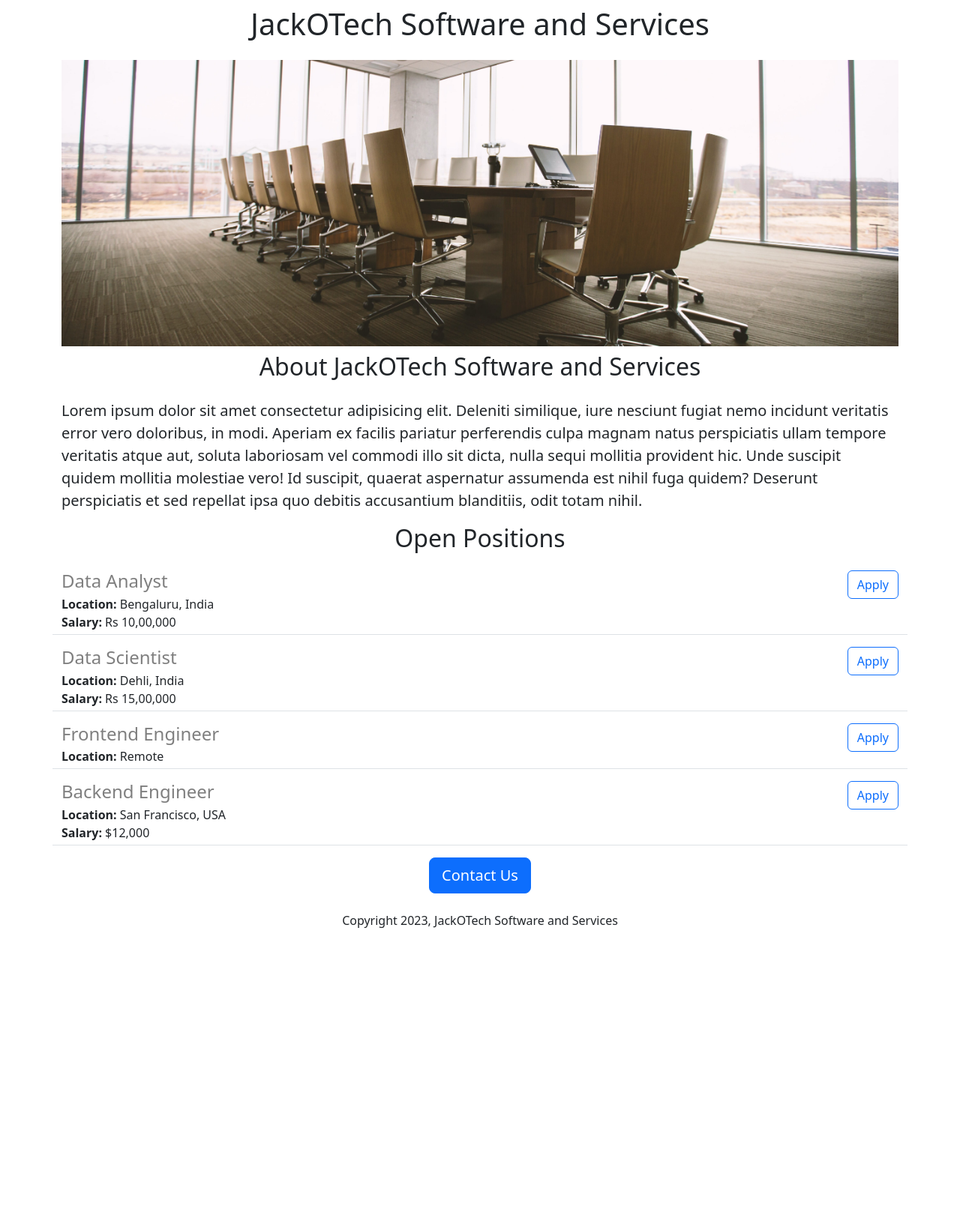
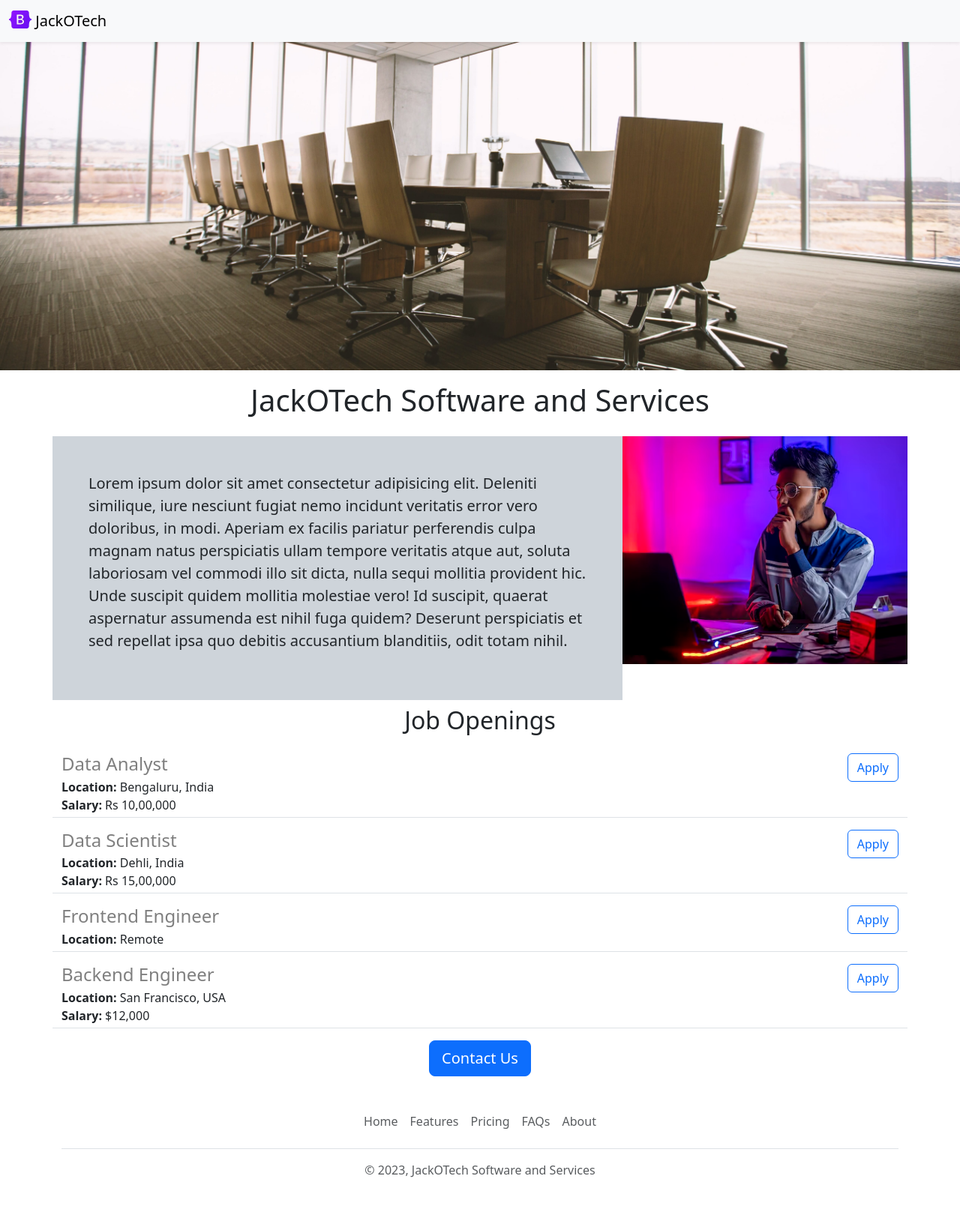
Before and after one commit to Meetpatel-09/learning_flask, a Flask app: page / in a window 1280 px wide. Shown: the whole page at 75% size. Before the commit the page ends 1238 px from the top, so only its background shows below. Run offline with Flask 3, Linux system fonts and the light colour scheme.

Commit message:
functional and aesthetic imporvements

```diff
--- /dev/null
+++ b/templates/footer.html
@@ -0,0 +1,12 @@
+<div class="container">
+     <footer class="py-3 my-4">
+          <ul class="nav justify-content-center border-bottom pb-3 mb-3">
+               <li class="nav-item"><a href="#" class="nav-link px-2 text-body-secondary">Home</a></li>
+               <li class="nav-item"><a href="#" class="nav-link px-2 text-body-secondary">Features</a></li>
+               <li class="nav-item"><a href="#" class="nav-link px-2 text-body-secondary">Pricing</a></li>
+               <li class="nav-item"><a href="#" class="nav-link px-2 text-body-secondary">FAQs</a></li>
+               <li class="nav-item"><a href="#" class="nav-link px-2 text-body-secondary">About</a></li>
+          </ul>
+          <p class="text-center text-body-secondary">&copy; 2023, JackOTech Software and Services </p>
+     </footer>
+</div>
--- a/templates/home.html
+++ b/templates/home.html
@@ -1,30 +1,49 @@
 <!DOCTYPE html>
 <html lang="en">
+
 <head>
      <meta charset="UTF-8">
      <meta http-equiv="X-UA-Compatible" content="IE=edge">
      <meta name="viewport" content="width=device-width, initial-scale=1.0">
      <title>Home</title>
-     <link href="https://cdn.jsdelivr.net/npm/bootstrap@5.3.0-alpha2/dist/css/bootstrap.min.css" rel="stylesheet" integrity="sha384-aFq/bzH65dt+w6FI2ooMVUpc+21e0SRygnTpmBvdBgSdnuTN7QbdgL+OapgHtvPp" crossorigin="anonymous">
+     <link href="https://cdn.jsdelivr.net/npm/bootstrap@5.3.0-alpha2/dist/css/bootstrap.min.css" rel="stylesheet"
+          integrity="sha384-aFq/bzH65dt+w6FI2ooMVUpc+21e0SRygnTpmBvdBgSdnuTN7QbdgL+OapgHtvPp" crossorigin="anonymous">
 </head>
+
 <body>
+     {% include 'nav.html' %}
+     <img class="img-fluid" src="../static/bg3-min.jpg" alt="" srcset="">
      <div class="container">
-          <h1 class="text-center mt-2 mb-4">JackOTech Software and Services</h1>
-          <img class="img-fluid" src="../static/bg3-min.jpg" alt="" srcset="">
-          <h2 class="text-center mt-2 mb-4">About JackOTech Software and Services</h2>
-          <p class="lead">Lorem ipsum dolor sit amet consectetur adipisicing elit. Deleniti similique, iure nesciunt fugiat nemo incidunt veritatis error vero doloribus, in modi. Aperiam ex facilis pariatur perferendis culpa magnam natus perspiciatis ullam tempore veritatis atque aut, soluta laboriosam vel commodi illo sit dicta, nulla sequi mollitia provident hic. Unde suscipit quidem mollitia molestiae vero! Id suscipit, quaerat aspernatur assumenda est nihil fuga quidem? Deserunt perspiciatis et sed repellat ipsa quo debitis accusantium blanditiis, odit totam nihil.</p>
-          <h2 class="text-center mt-2 mb-4">Open Positions</h2>
-          <div>
+          <h1 class="text-center mt-3 mb-4">JackOTech Software and Services</h1>
+          <div class="row">
+               <div class="col-8 p-5 bg-dark-subtle m-0">
+                    <p class="lead">Lorem ipsum dolor sit amet consectetur adipisicing elit. Deleniti similique, iure
+                         nesciunt fugiat nemo incidunt veritatis error vero doloribus, in modi. Aperiam ex facilis
+                         pariatur perferendis culpa magnam natus perspiciatis ullam tempore veritatis atque aut, soluta
+                         laboriosam vel commodi illo sit dicta, nulla sequi mollitia provident hic. Unde suscipit quidem
+                         mollitia molestiae vero! Id suscipit, quaerat aspernatur assumenda est nihil fuga quidem?
+                         Deserunt perspiciatis et sed repellat ipsa quo debitis accusantium blanditiis, odit totam
+                         nihil.</p>
+               </div>
+               <div class="col-md-4 p-0">
+                    <img class="w-100" src="/static/photo-1651904613373-84d7d53ef87d.avif" alt="">
+               </div>
+          </div>
+          <div class="mt-2">
+               <h2 class="text-center mt-2 mb-4">Job Openings</h2>
                {% for job in jobs %}
-                   {% include 'jobitem.html' %}
+               {% include 'jobitem.html' %}
                {% endfor %}
           </div>
           <div class="text-center">
                <button class="btn btn-primary btn-lg">Contact Us</button>
-               <p class="mt-4">Copyright 2023, JackOTech Software and Services</p>
           </div>
      </div>
+     {% include 'footer.html' %}
 
-     <script src="https://cdn.jsdelivr.net/npm/bootstrap@5.3.0-alpha2/dist/js/bootstrap.bundle.min.js" integrity="sha384-qKXV1j0HvMUeCBQ+QVp7JcfGl760yU08IQ+GpUo5hlbpg51QRiuqHAJz8+BrxE/N" crossorigin="anonymous"></script>
+     <script src="https://cdn.jsdelivr.net/npm/bootstrap@5.3.0-alpha2/dist/js/bootstrap.bundle.min.js"
+          integrity="sha384-qKXV1j0HvMUeCBQ+QVp7JcfGl760yU08IQ+GpUo5hlbpg51QRiuqHAJz8+BrxE/N"
+          crossorigin="anonymous"></script>
 </body>
+
 </html>
--- /dev/null
+++ b/templates/nav.html
@@ -0,0 +1,9 @@
+<nav class="navbar sticky-top bg-body-tertiary shadow-sm">
+     <div class="container-fluid">
+          <a class="navbar-brand" href="#">
+               <img src="../static/bootstrap-logo.svg" alt="Logo" width="30" height="24"
+                    class="d-inline-block align-text-top">
+               JackOTech
+          </a>
+     </div>
+</nav>
```
Also changed, not shown: static/bootstrap-logo.svg (added), static/photo-1651904613373-84d7d53ef87d.avif (added).
